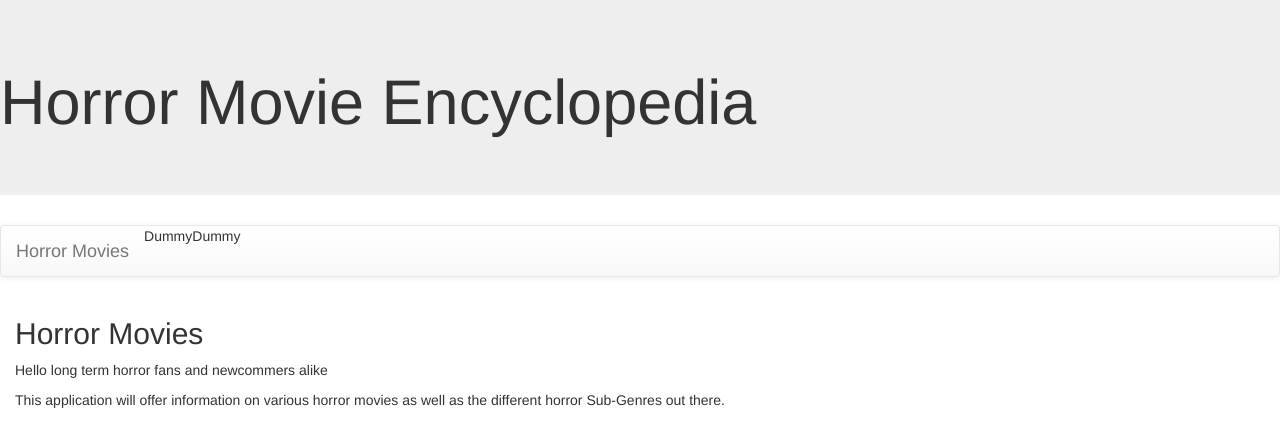
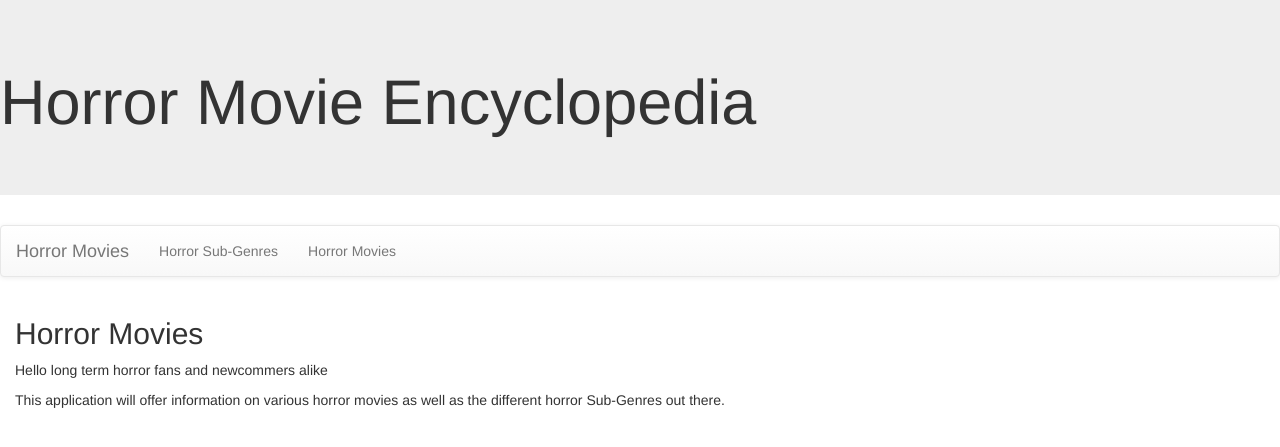
Before and after one commit to bman150/HorrorMovieSite, a Django app: page /horror/ in a window 1280 px wide. Shown: the top 447 px of the page. Run offline with Django 3.2, Linux system fonts and the light colour scheme; some libraries are stand-ins or nearby versions.

Commit message:
Evil Dead(commit 12)

```diff
--- a/horror/templates/base.html
+++ b/horror/templates/base.html
@@ -16,8 +16,8 @@
 <a class="navbar-brand" href="{% url 'index' %}">Horror Movies</a>
 </div>
 <ul class="nav navbar-nav">
-<li>Dummy</li>
-<li>Dummy</li>
+<li><a href="{% url 'genres' %}">Horror Sub-Genres</a></li>
+<li><a href="{% url 'movies' %}">Horror Movies</a></li>
 </ul>
 </div>
 </nav>
```
